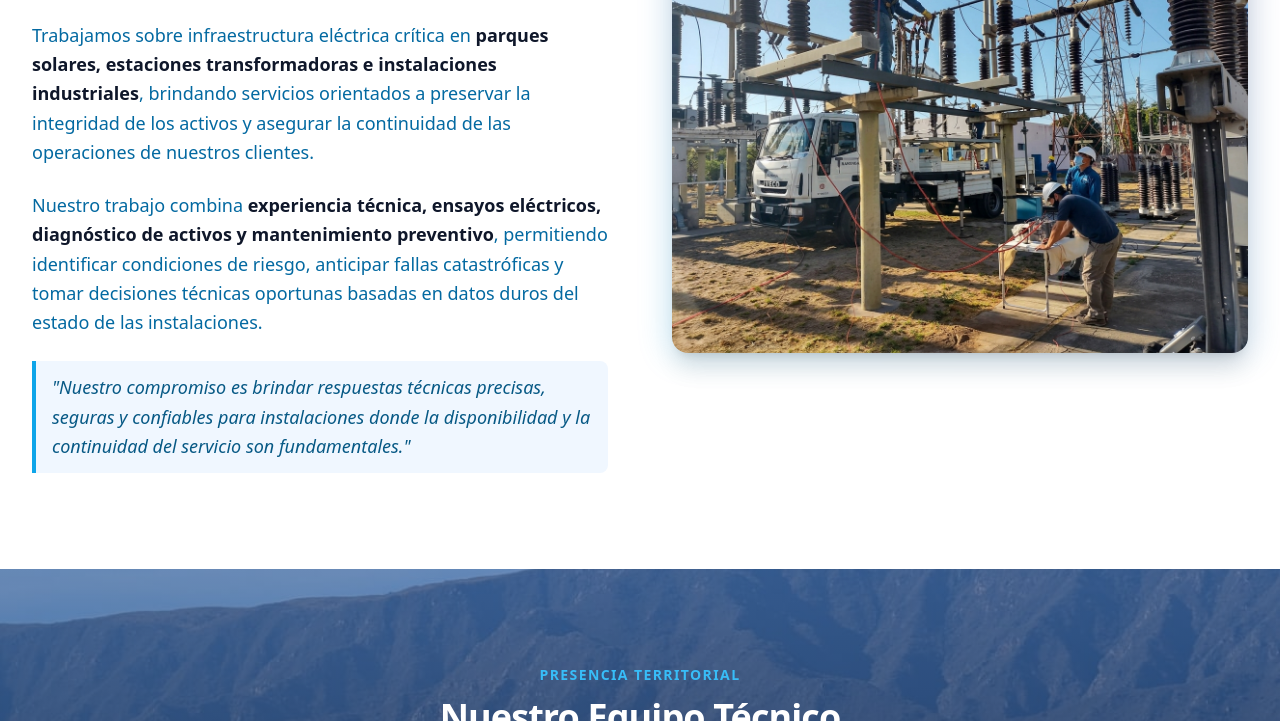
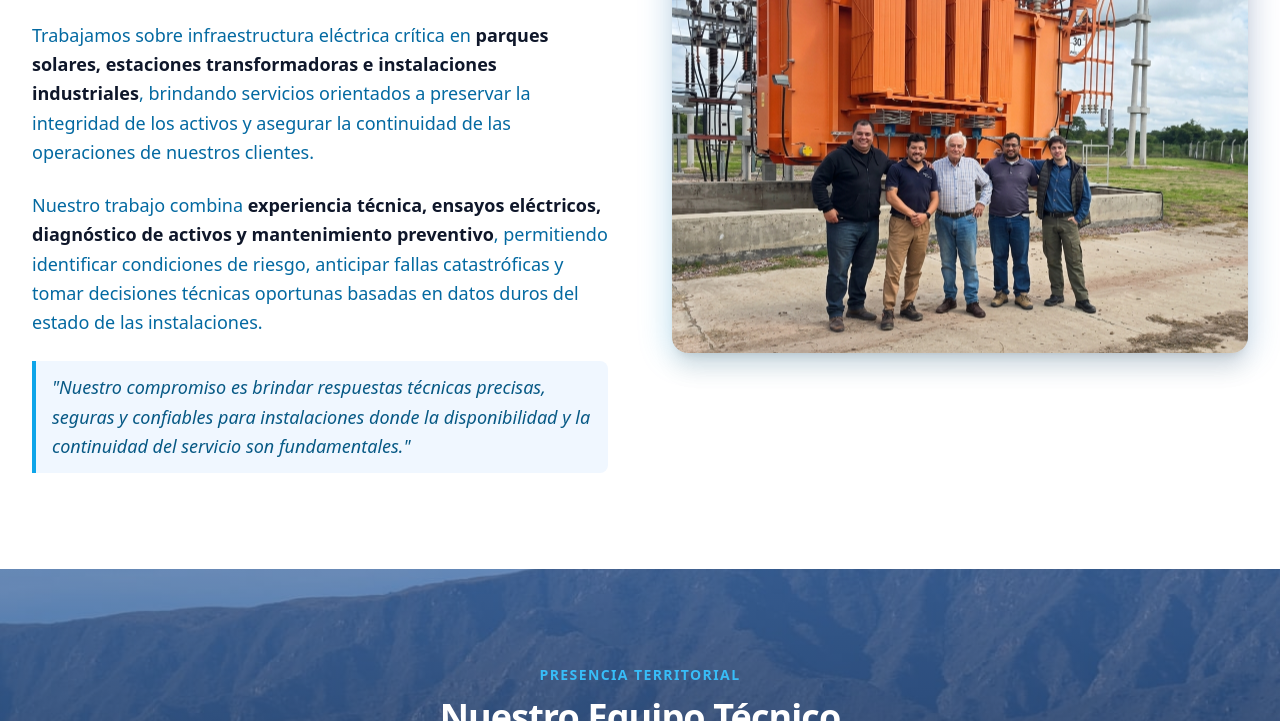
Before and after one commit to Uziel44/electrotest, a plain HTML site: page index.html in a window 1280 px wide. Shown: the part 1095-1816 px from the top of the page. Drawn offline with nearby package versions, Linux system fonts and the light colour scheme.

Commit message:
Update index.html

```diff
--- a/index.html
+++ b/index.html
@@ -184,7 +184,7 @@
                     <div class="relative bg-slate-100 rounded-2xl overflow-hidden aspect-[4/3] shadow-xl">
                         <!-- LÍNEA 161: Imagen de Acompañamiento (Maniobras en celda o similar) -->
                         <!-- Técnico con casco blanco y remera naranja en la cabina/celda interior (Imagen 14) -->
-                        <img src="3.jpg" alt="Maniobras en Celda de Media Tensión" class="w-full h-full object-cover" onerror="this.src='https://images.unsplash.com/photo-1581092160607-ee22621dd758?auto=format&fit=crop&w=800&q=80'">
+                        <img src="5.jpg" alt="Maniobras en Celda de Media Tensión" class="w-full h-full object-cover" onerror="this.src='https://images.unsplash.com/photo-1581092160607-ee22621dd758?auto=format&fit=crop&w=800&q=80'">
                     </div>
                 </div>
 
```
